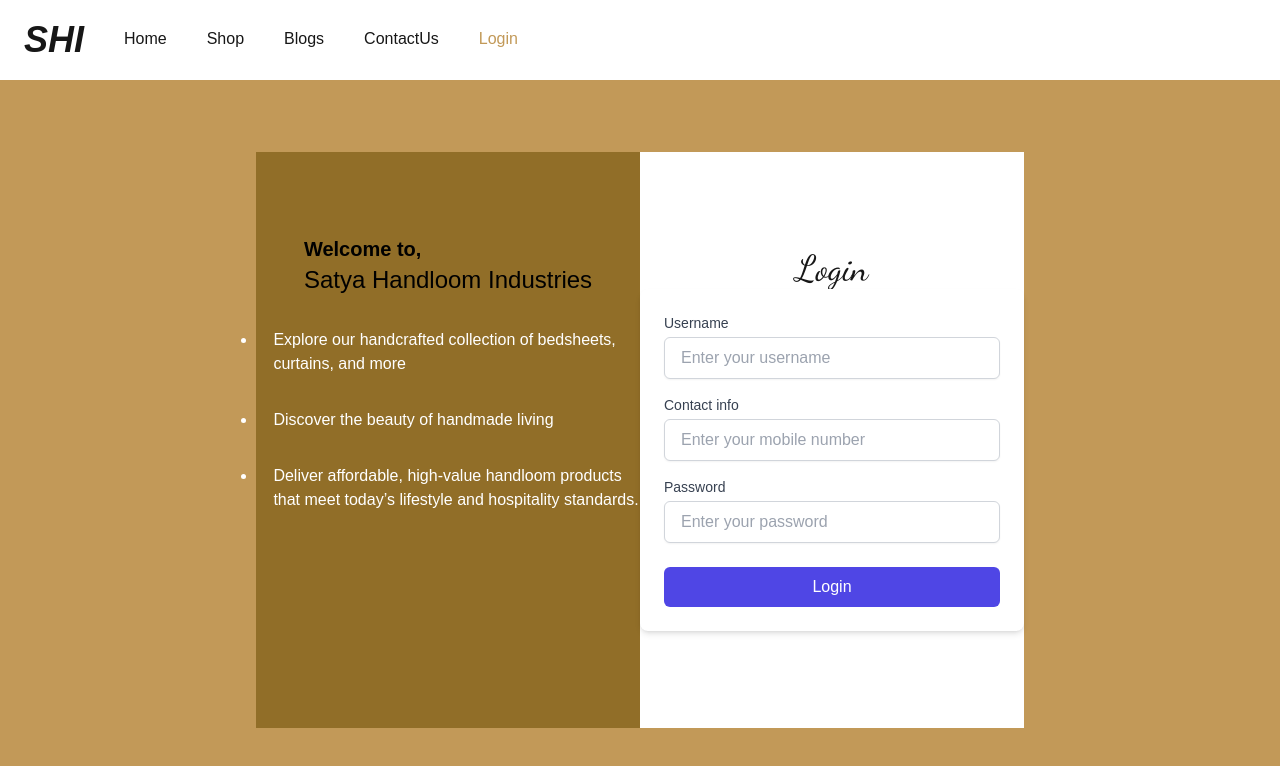
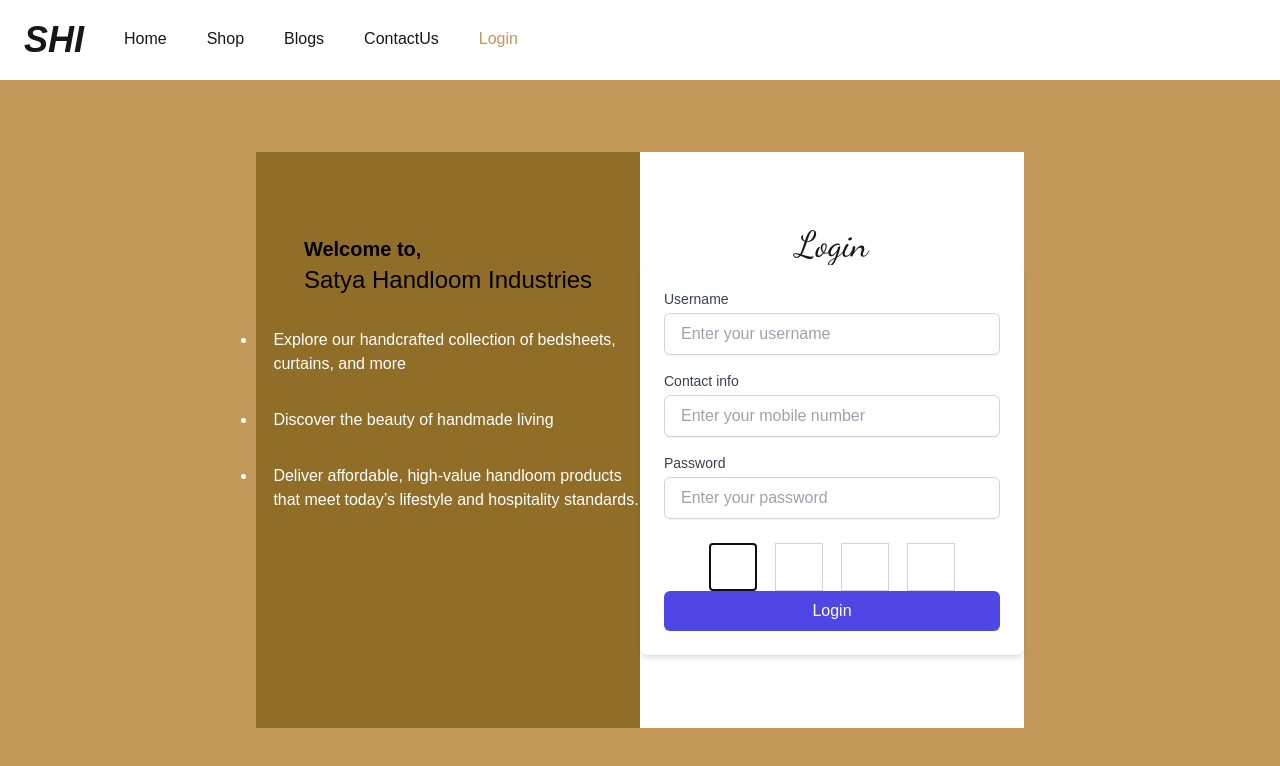
Before and after one commit to satyahandloomindustries/satya-handloom-industries-fe, a Next.js app: page /login in a window 1280 px wide. Shown: the top 766 px of the page. Built offline with nearby package versions, Linux system fonts and the light colour scheme.

Commit message:
otp done

```diff
--- /dev/null
+++ b/app/login/components/Otp/index.jsx
@@ -0,0 +1,75 @@
+"use client"
+import { useEffect, useRef, useState } from "react"
+
+const Otp = ({ numberOfBoxes = 4 }) => {
+
+    const [inputs, setInputs] = useState(new Array(numberOfBoxes).fill(""))
+
+    const refs = useRef([]);
+
+    useEffect(()=>{
+        handleOtpFocus(0)
+    } , [])
+
+    useEffect(()=>{
+    },[inputs])
+
+    const handleOtpFocus = (i)=>{
+        if(i >=0 && i <= numberOfBoxes - 1){
+            refs.current[i]?.focus()
+            refs.current[i]?.setSelectionRange(1,1)
+
+        }
+    }
+    const handleChange = (event , index)=>{
+
+        const newInputs = [...inputs];
+        const otpValue = event.target.value.slice(-1);
+        newInputs[index] = otpValue;
+        setInputs(newInputs)
+
+        // Move to next input Box
+        if(otpValue){
+            handleOtpFocus(index+1)
+        }
+
+    }
+
+    const handleKeyDown = (event , index)=>{
+
+        const next = index + 1 >= numberOfBoxes  ? 0 : index + 1;
+        const prev = index - 1 < 0 ? numberOfBoxes - 1 : index - 1;
+
+
+        switch(event.key){
+            case "ArrowRight": {
+                if(inputs[index])
+                    handleOtpFocus(next)
+                break;
+            }
+            case "ArrowLeft": {
+                if(inputs[index])
+                    handleOtpFocus(prev);
+                break;
+            }
+
+            case "Backspace": {
+
+                if(!inputs[index])
+                    refs.current[prev]?.focus()
+            }
+        }
+
+    }
+
+    return <div className="flex items-center justify-center">
+        <div className="grid gap-x-4 grid-cols-[repeat(4,50px)] place-items-center">
+            {inputs.map((i, index) =>
+
+                <input type="text" ref={(i)=> refs.current.push(i)} value={i} className="border border-gray-300  w-12 h-12 text-center" key={index} onChange={(event)=>handleChange(event ,  index)} onKeyDown={(event)=>handleKeyDown(event , index)}/>
+            )}
+        </div>
+    </div>
+}
+
+export default Otp
--- a/app/login/page.jsx
+++ b/app/login/page.jsx
@@ -1,6 +1,7 @@
 
 import { dancingScript } from "@/utls"
 import clsx from "clsx"
+import Otp from "./components/Otp"
 const Login = () => {
 
 
@@ -56,6 +57,7 @@ const Login = () => {
                             className="mt-1 block w-full px-4 py-2 border border-gray-300 rounded-md shadow-sm focus:ring-indigo-500 focus:border-indigo-500"
                         />
                     </div>
+                    <Otp/>
 
                     <button
                         type="submit"
@@ -68,6 +70,7 @@ const Login = () => {
 
         </div>
 
+
     </div>
 }
 
```
